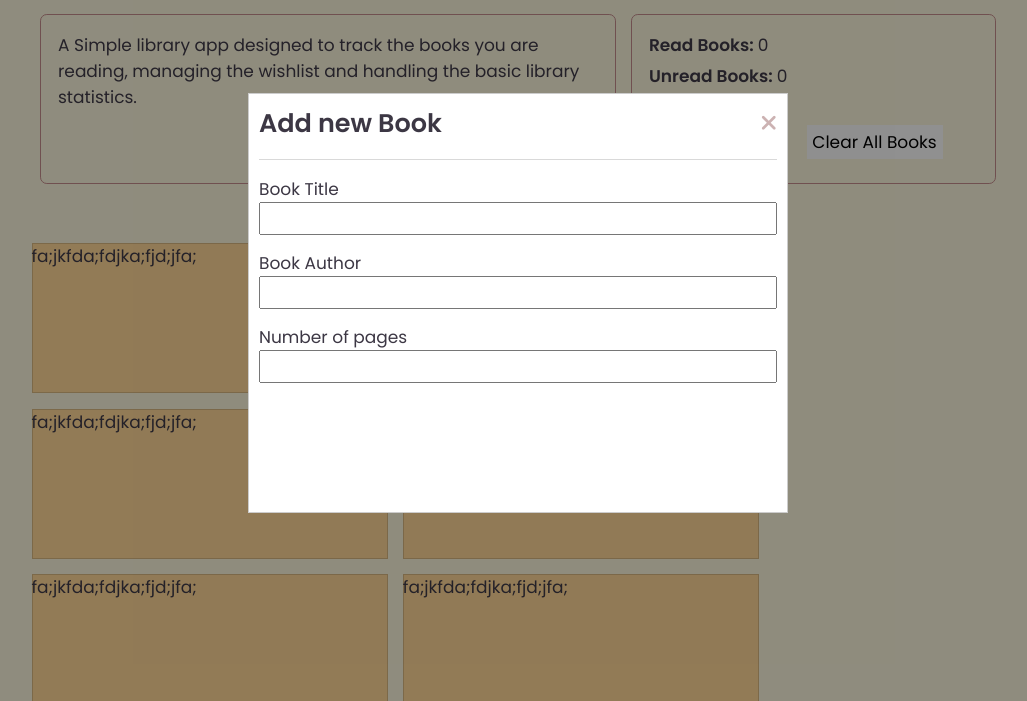
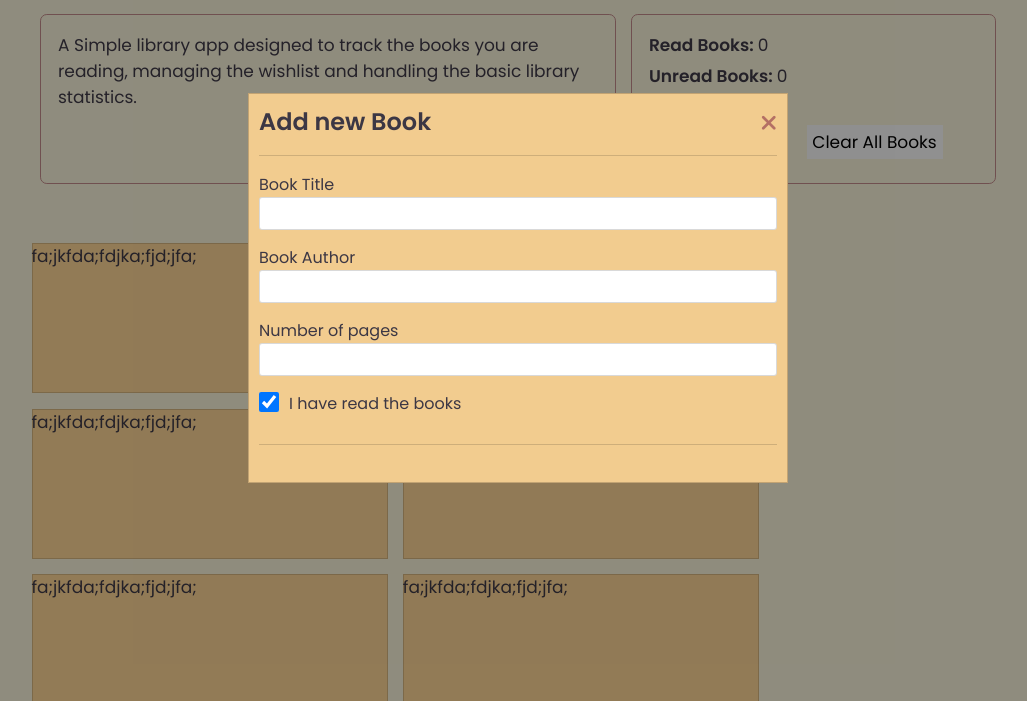
Before and after one commit to iwantroca/library-app, a plain HTML site: page index.html in a window 1280 px wide. Shown: the part 99-800 px from the top of the page, without its empty margins (122-1149 px from the left). Drawn offline with Linux system fonts and the light colour scheme.

Commit message:
Add design to modal layout

```diff
--- a/index.html
+++ b/index.html
@@ -132,6 +132,13 @@
             <label for="book-pages">Number of pages <br /></label>
             <input type="number" />
           </div>
+          <div class="read-container">
+            <input type="checkbox" checked="checked" />
+            <label for="read-status" class="read-check">
+              I have read the books
+            </label>
+          </div>
+          <div class="separator"></div>
         </form>
       </div>
     </div>
--- a/styles/style.css
+++ b/styles/style.css
@@ -15,7 +15,6 @@ body {
 header h1 {
   font-size: 4em;
   text-align: center;
-  color: #3c3744;
   font-family: serif;
 }
 #info {
@@ -70,7 +69,6 @@ footer {
 }
 #add-book {
   background-color: #f2cc8f;
-  color: #3c3744;
 }
 #add-book:hover {
   background-color: #e7bf7f;
@@ -110,12 +108,13 @@ a {
   width: 100vw;
 }
 .modal-content {
-  background-color: white;
+  background-color: #f2cc8f;
   margin: 15% auto;
   max-width: 540px;
-  height: 420px;
+  height: 390px;
   padding: 10px;
   border: 1px solid rgba(0, 0, 0, 0.2);
+  font-size: 16px;
 }
 .modal-head {
   display: flex;
@@ -125,7 +124,7 @@ a {
 .modal-head .fa-xmark {
   position: relative;
   top: 8px;
-  color: rgb(204, 178, 178);
+  color: rgb(180, 112, 100);
   font-size: 22px;
 }
 i:hover {
@@ -139,11 +138,16 @@ i:hover {
 input {
   width: 100%;
   height: 33px;
-  padding: 4px;
+  padding: 6px;
   margin-bottom: 15px;
   font-size: 17px;
   font-family: "Poppins", serif;
+  color: #3c3744;
+  border: solid 1px rgba(0, 0, 0, 0.15);
+  border-radius: 3px;
+  outline: none;
 }
+
 /* Hiding arrows in number field  */
 input::-webkit-outer-spin-button,
 input::-webkit-inner-spin-button {
@@ -153,3 +157,13 @@ input::-webkit-inner-spin-button {
 input[type="number"] {
   -moz-appearance: textfield;
 }
+/* Checkbox */
+.read-container {
+  display: flex;
+}
+.read-container input {
+  width: 20px;
+  height: 22px;
+  margin-right: 10px;
+  cursor: pointer;
+}
```
